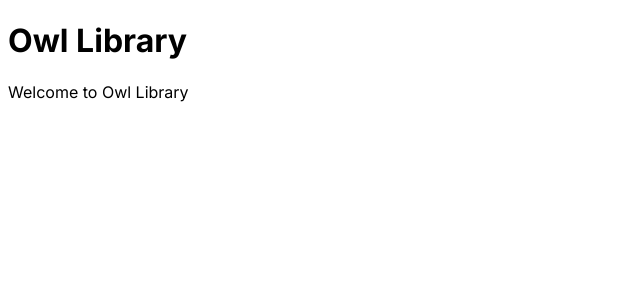
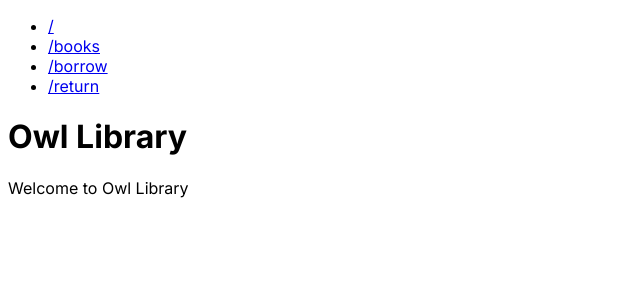
Before and after one commit to RushP7/OwlLibraryFrontend, a Next.js app: page / in a window 1280 px wide. Shown: the top 300 px of the page, without its empty margins (0-640 px from the left). Built offline with nearby package versions, Linux system fonts and the light colour scheme.

Commit message:
CSR navbar

```diff
--- /dev/null
+++ b/app/components/navbar.tsx
@@ -0,0 +1,42 @@
+"use client";
+import Link from "next/link";
+import React, { useState } from "react";
+
+const Navbar = () => {
+	const [nav, setNav] = useState(false);
+
+	const links = [
+		{ id: 1, link: "/" },
+		{ id: 2, link: "/books" },
+		{ id: 3, link: "/borrow" },
+		{ id: 4, link: "/return" },
+	];
+
+	return (
+		<div className="nav">
+			<ul>
+				{links.map(({ id, link }) => (
+					<li key={id}>
+						<Link href={link}>{link}</Link>
+					</li>
+				))}
+			</ul>
+
+			<div onClick={() => setNav(!nav)}></div>
+
+			{nav && (
+				<ul>
+					{links.map(({ id, link }) => (
+						<li key={id}>
+							<Link onClick={() => setNav(!nav)} href={link}>
+								{link}
+							</Link>
+						</li>
+					))}
+				</ul>
+			)}
+		</div>
+	);
+};
+
+export default Navbar;
--- a/app/layout.tsx
+++ b/app/layout.tsx
@@ -1,6 +1,7 @@
 import type { Metadata } from "next";
 import { Inter } from "next/font/google";
 // import "./globals.css";
+import Navbar from "./components/navbar";
 
 const inter = Inter({ subsets: ["latin"] });
 
@@ -16,7 +17,10 @@ export default function RootLayout({
 }>) {
 	return (
 		<html lang="en">
-			<body className={inter.className}>{children}</body>
+			<body className={inter.className}>
+				<Navbar />
+				{children}
+			</body>
 		</html>
 	);
 }
```
Also changed, not shown: app/components/navigation/index.tsx (deleted).
